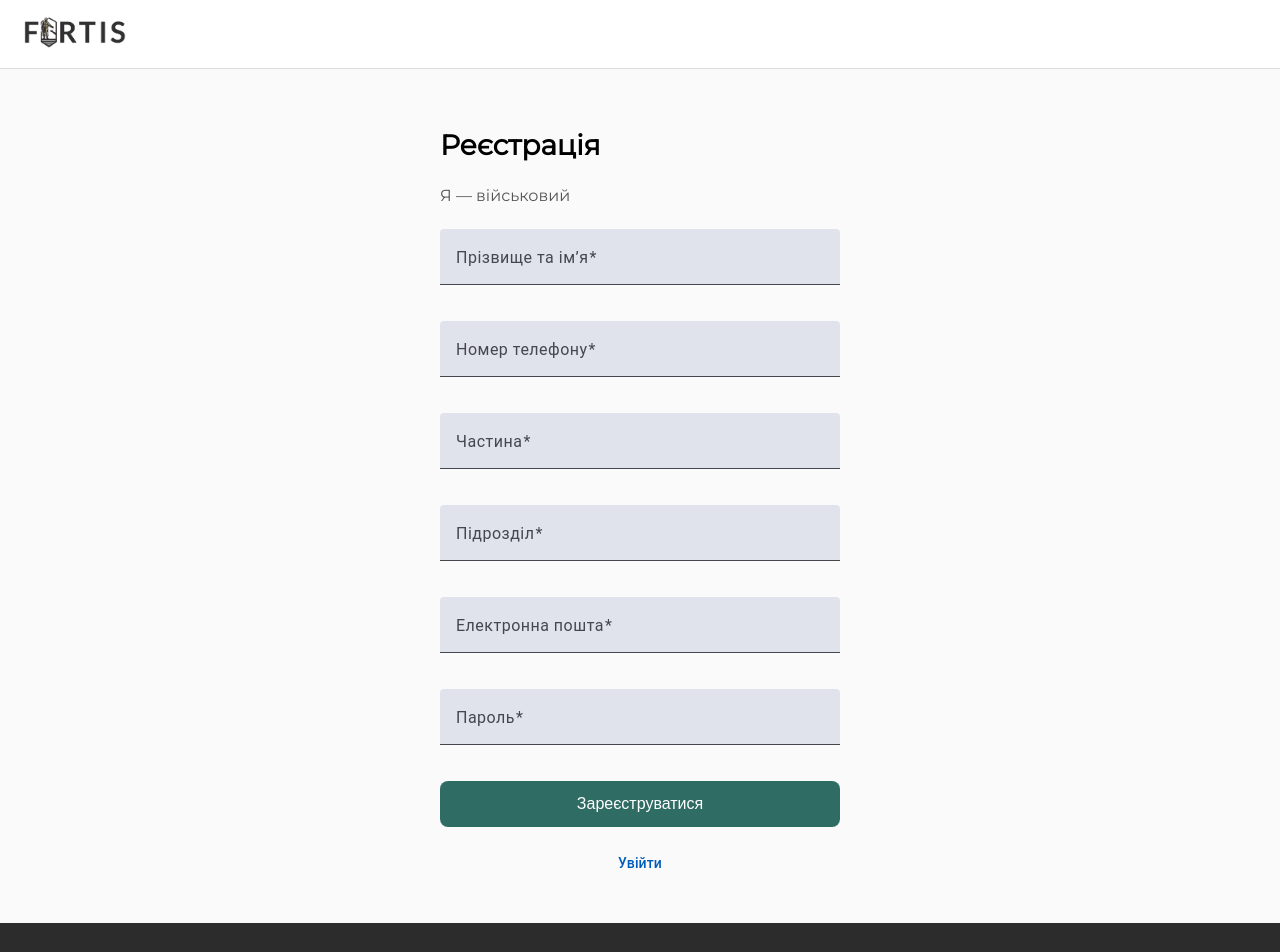
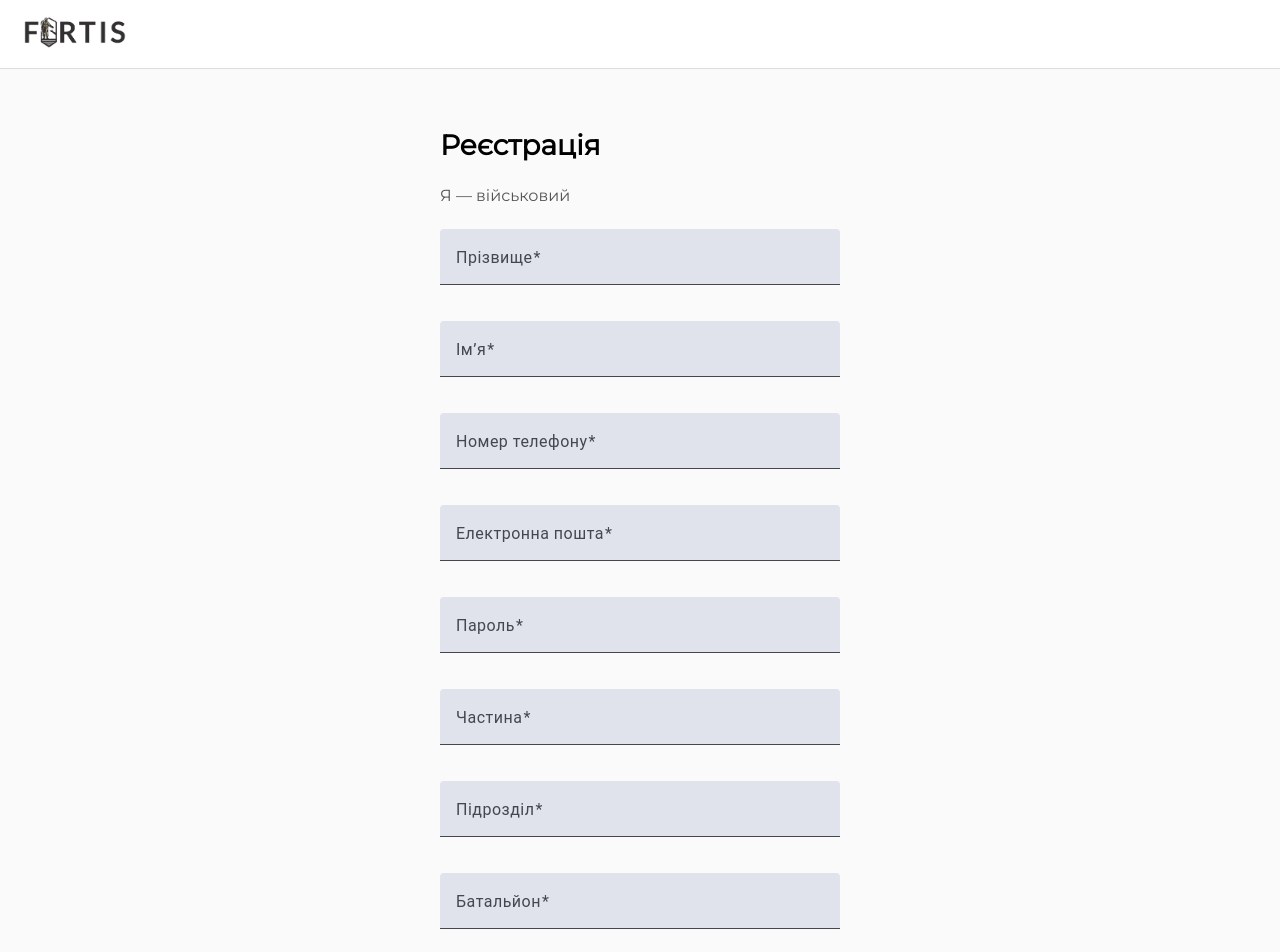
Before and after one commit to weqpro/OpMiniProject3, an Angular app in the folder frontend/frontend-fortis/: page /register/soldier in a window 1280 px wide. Shown: the top 952 px of the page. Built offline with nearby package versions, Linux system fonts and the light colour scheme.

Commit message:
changed the first and last name registration fields to two independent ones

```diff
--- a/frontend/frontend-fortis/src/app/pages/register/soldier-register/soldier-register.component.html
+++ b/frontend/frontend-fortis/src/app/pages/register/soldier-register/soldier-register.component.html
@@ -12,13 +12,29 @@
   <form [formGroup]="soldierForm" (ngSubmit)="onSubmit()" class="form-box">
 
     <mat-form-field appearance="fill" class="input-field">
-      <mat-label>Прізвище та ім’я</mat-label>
+      <mat-label>Прізвище</mat-label>
+      <input matInput formControlName="surname" />
+    </mat-form-field>
+
+    <mat-form-field appearance="fill" class="input-field">
+      <mat-label>Ім’я</mat-label>
       <input matInput formControlName="name" />
     </mat-form-field>
 
     <mat-form-field appearance="fill" class="input-field">
       <mat-label>Номер телефону</mat-label>
       <input matInput formControlName="phone" />
+    </mat-form-field>
+
+
+    <mat-form-field appearance="fill" class="input-field">
+      <mat-label>Електронна пошта</mat-label>
+      <input matInput formControlName="email" />
+    </mat-form-field>
+
+    <mat-form-field appearance="fill" class="input-field">
+      <mat-label>Пароль</mat-label>
+      <input matInput type="password" formControlName="password" />
     </mat-form-field>
 
     <div class="dual-inputs">
@@ -31,17 +47,12 @@
         <mat-label>Підрозділ</mat-label>
         <input matInput formControlName="subunit" />
       </mat-form-field>
+
+      <mat-form-field appearance="fill" class="input-half">
+        <mat-label>Батальйон</mat-label>
+        <input matInput formControlName="battalion" />
+      </mat-form-field>
     </div>
-
-    <mat-form-field appearance="fill" class="input-field">
-      <mat-label>Електронна пошта</mat-label>
-      <input matInput formControlName="email" />
-    </mat-form-field>
-
-    <mat-form-field appearance="fill" class="input-field">
-      <mat-label>Пароль</mat-label>
-      <input matInput type="password" formControlName="password" />
-    </mat-form-field>
 
     <button class="submit-button" type="submit">Зареєструватися</button>
   </form>
--- a/frontend/frontend-fortis/src/app/pages/register/soldier-register/soldier-register.component.ts
+++ b/frontend/frontend-fortis/src/app/pages/register/soldier-register/soldier-register.component.ts
@@ -32,12 +32,15 @@ export class SoldierRegisterComponent {
     private soldierService: SoldierService
   ) {
     this.soldierForm = this.fb.group({
+      surname: ['', Validators.required],
       name: ['', Validators.required],
       email: ['', [Validators.required, Validators.email]],
       password: ['', Validators.required],
       phone: ['', Validators.required],
       unit: ['', Validators.required],
       subunit: ['', Validators.required],
+      battalion: ['', Validators.required],
+
     });
   }
 
--- a/frontend/frontend-fortis/src/app/pages/register/volunteer-register/volunteer-register.component.html
+++ b/frontend/frontend-fortis/src/app/pages/register/volunteer-register/volunteer-register.component.html
@@ -13,8 +13,13 @@
 
         <form [formGroup]="volunteerForm" (ngSubmit)="onSubmit()">
           <mat-form-field appearance="fill" class="input-field">
-            <mat-label>Прізвище та ім’я</mat-label>
-            <input matInput formControlName="fullName" />
+            <mat-label>Прізвище</mat-label>
+            <input matInput formControlName="surname" />
+          </mat-form-field>
+
+          <mat-form-field appearance="fill" class="input-field">
+            <mat-label>Ім’я</mat-label>
+            <input matInput formControlName="name" />
           </mat-form-field>
 
           <mat-form-field appearance="fill" class="input-field">
--- a/frontend/frontend-fortis/src/app/pages/register/volunteer-register/volunteer-register.component.ts
+++ b/frontend/frontend-fortis/src/app/pages/register/volunteer-register/volunteer-register.component.ts
@@ -33,7 +33,8 @@ export class VolunteerRegisterComponent {
     private volunteerService: VolonteerService
   ) {
     this.volunteerForm = this.fb.group({
-      fullName: ['', Validators.required],
+      surname: ['', Validators.required],
+      name: ['', Validators.required],
       phone: ['', Validators.required],
       email: ['', [Validators.required, Validators.email]],
       password: ['', Validators.required]
```
